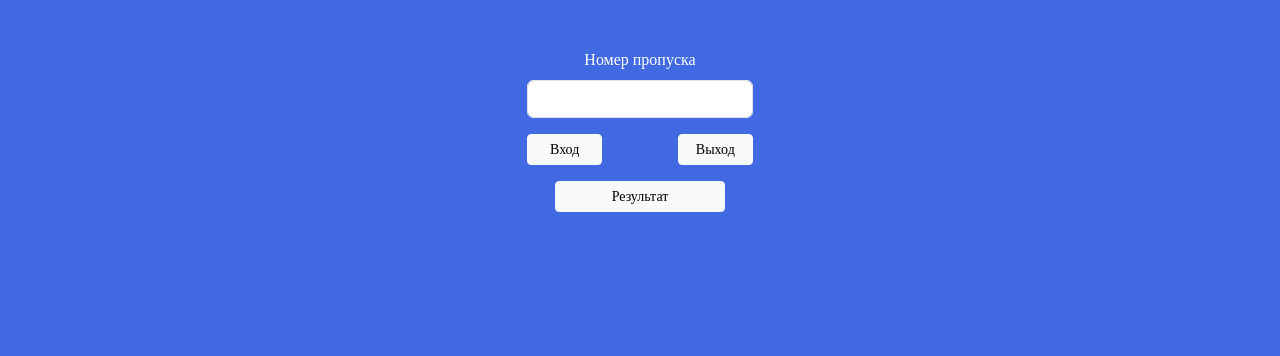
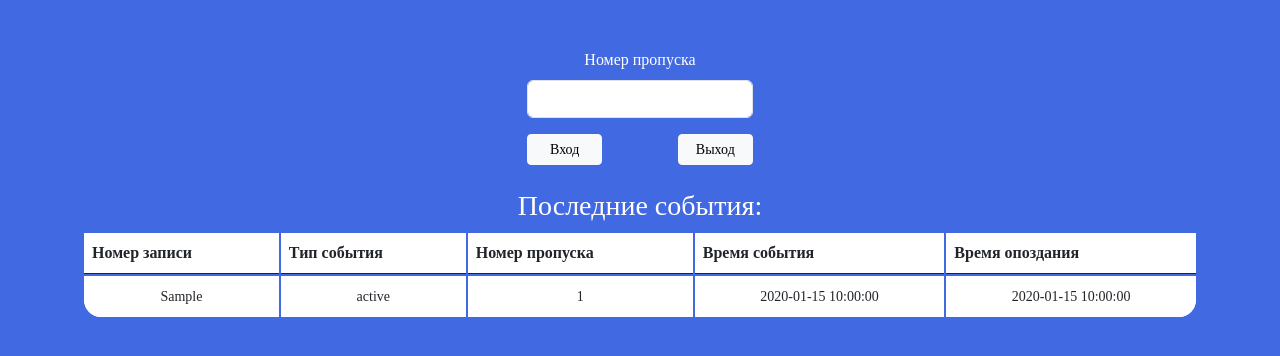
Before and after one commit to duravkin/Practice2023-Flask, a Flask app: page /work in a window 1280 px wide. Shown: the part 57-413 px from the top of the page. Run offline with Flask 3, Linux system fonts and the light colour scheme; a database or web service that is not in the repository returns one stand-in record (values such as "Sample title"); some libraries are stand-ins or nearby versions.

Commit message:
Сделана работа системы "вход/выход"

```diff
--- a/app.py
+++ b/app.py
@@ -1,7 +1,7 @@
 # Модули для установки:
 # pip install flask
 # pip install psycopg2
-# pip install asgiref
+# pip install asgiref - для асинхронных запросов
 
 import psycopg2
 import psycopg2.extras
@@ -20,7 +20,6 @@ def sql_one(query):
     cur.execute(query)
     res = cur.fetchone()
     cur.close()
-    conn.commit()
     return res
 
 
@@ -32,7 +31,14 @@ def sql_all(query):
     return res
 
 
-@app.route("/",  methods=['GET', 'POST'])
+def sql(query):
+    cur = conn.cursor(cursor_factory=psycopg2.extras.RealDictCursor)
+    cur.execute(query)
+    cur.close()
+    conn.commit()
+
+
+@app.route("/",  methods=["GET", "POST"])
 def start_page():
     out = sql_one("select count(id_pass) as count_pass, count(id_log) as count_logs from passes, logs")
     if request.method == "POST":
@@ -47,20 +53,25 @@ def start_page():
 
 @app.route("/work")
 def work_page():
-    return render_template("work.html")
+    out = sql_all("select * from logs order by id_log desc limit 3")
+    return render_template("work.html", logs=out)
 
 
 @app.route("/journal")
 def journal_page():
     return render_template("journal.html")
 
-@app.route("/test",  methods=['GET'])
-async def test():
-    pass_id = request.args.get('id')
-    return pass_id
+@app.route("/new_log",  methods=["POST"])
+def new_log():
+    if request.method == "POST":
+        status = request.form["btn"]
+        id_pass = request.form["id"]
+        sql(f"insert into logs (inside_status, pass_id) values ({status}, {id_pass})")
+        return redirect(url_for("work_page"))
+
+
 
 if __name__ == "__main__":
-    #app.host = '0.0.0.0'
     app.debug = True
     #app.run(host='0.0.0.0')
     app.run()
--- a/templates/work.html
+++ b/templates/work.html
@@ -1,54 +1,45 @@
 {% extends "bases/base.html" %}
 {% block start %}
-    <script>
-    $(document).ready(function() {
-        $('.GO').click(function () {
-            $.get('/test',
-                {
-                    id: $('#number-ticket').val()
-                },
-                function (data) {
-                    alert(data);
-                }
-            );
-        })
-    })
-    </script>
 
     <div class="container">
       <div class="d-flex justify-content-center mt-5">
-        <form>
+        <form action="{{ url_for('new_log') }}" method="POST">
           <div class="d-flex justify-content-center">
             <label for="number-ticket" class="form-label">Номер пропуска</label>
           </div>
           <div>
-            <input type="text" class="form-control" id="number-ticket">
+            <input type="text" class="form-control" id="number-ticket" name="id">
           </div>
           <div class="d-flex justify-content-between mt-3">
-            <button type="button" class="btn btn-light btn-sm col-4 GO">Вход</button>
-            <button type="button" class="btn btn-light btn-sm col-4 GO">Выход</button>
-          </div>
-          <div class="d-flex justify-content-center mt-3">
-            <button type="button" class="btn btn-light btn-sm col-9" data-bs-toggle="modal" data-bs-target="#modal-result">Результат</button>
-
-              <div class="modal fade" id="modal-result" tabindex="-1" aria-labelledby="exampleModalLabel1" aria-hidden="true">
-                <div class="modal-dialog">
-                  <div class="modal-content">
-                    <div class="modal-header">
-                      <h5 class="modal-title">Проверка посещения</h5>
-                      <button type="button" class="btn-close" data-bs-dismiss="modal" aria-label="Закрыть"></button>
-                    </div>
-                    <div class="modal-body">
-                      <p>Вы пришли на занятия вовремя!</p>
-                    </div>
-                    <div class="modal-footer">
-                      <button type="button" class="btn btn-danger" data-bs-dismiss="modal">Закрыть</button>
-                    </div>
-                  </div>
-                </div>
-              </div>
+              <button class="btn btn-light btn-sm col-4" name="btn" value="TRUE">Вход</button>
+              <button class="btn btn-light btn-sm col-4" name="btn" value="FALSE">Выход</button>
           </div>
         </form>
       </div>
     </div>
+
+
+    <!--Тут можно как-то улучшить внешний вид таблицы -->
+<div class="container">
+    <br>
+<p class="h3 text-center">Последние события:</p>
+    <table class="table">
+        <tr>
+            <th>Номер записи</th>
+            <th>Тип события</th>
+            <th>Номер пропуска</th>
+            <th>Время события</th>
+            <th>Время опоздания</th>
+        </tr>
+        {% for log in logs %}
+            <tr>
+                <td>{{ log.id_log }}</td>
+                <td>{{ log.inside_status }}</td>
+                <td>{{ log.pass_id }}</td>
+                <td>{{ log.log_time }}</td>
+                <td>{{ log.delay_time }}</td>
+            </tr>
+        {% endfor %}
+    </table>
+</div>
 {% endblock %}
```
